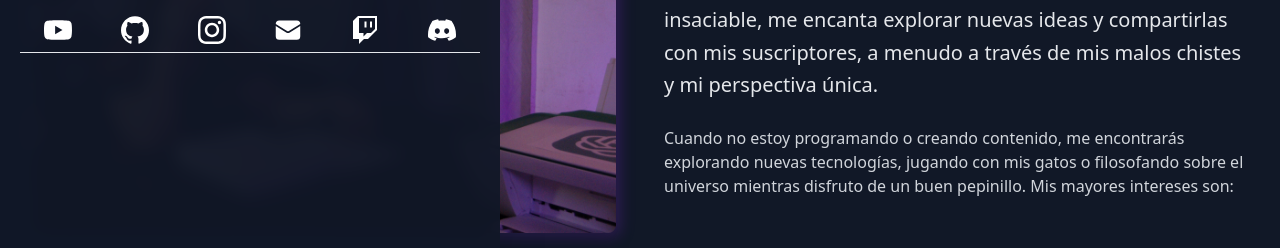
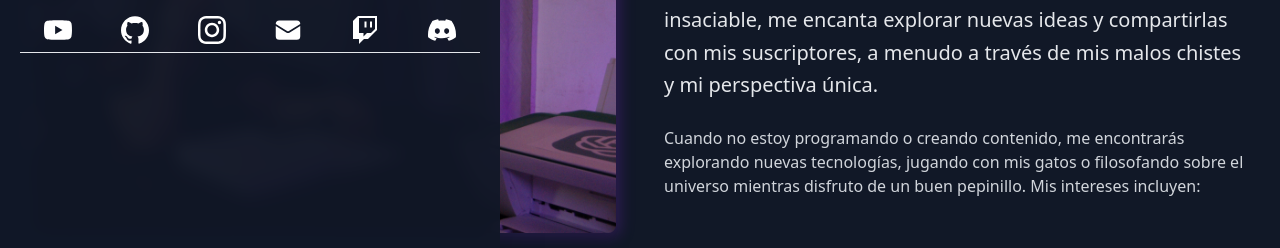
Before and after one commit to SantiagoArteche/dot-dager, a React (Vite) app: page / in a window 1280 px wide. Shown: the part 1080-1328 px from the top of the page. Built offline with nearby package versions, Linux system fonts and the light colour scheme.

Commit message:
change aboute description in ES

```diff
--- a/src/components/About/About.jsx
+++ b/src/components/About/About.jsx
@@ -119,7 +119,7 @@ export const About = () => {
               <p className="text-gray-300">
                 {language === "EN"
                   ? "When I'm not coding or creating content, you'll find me exploring new technologies, playing with my cats, or philosophizing about the universe while enjoying a good pickle. My interests are:"
-                  : "Cuando no estoy programando o creando contenido, me encontrarás explorando nuevas tecnologías, jugando con mis gatos o filosofando sobre el universo mientras disfruto de un buen pepinillo. Mis mayores intereses son:"}
+                  : "Cuando no estoy programando o creando contenido, me encontrarás explorando nuevas tecnologías, jugando con mis gatos o filosofando sobre el universo mientras disfruto de un buen pepinillo. Mis intereses incluyen:"}
               </p>
             </div>
           </div>
```
